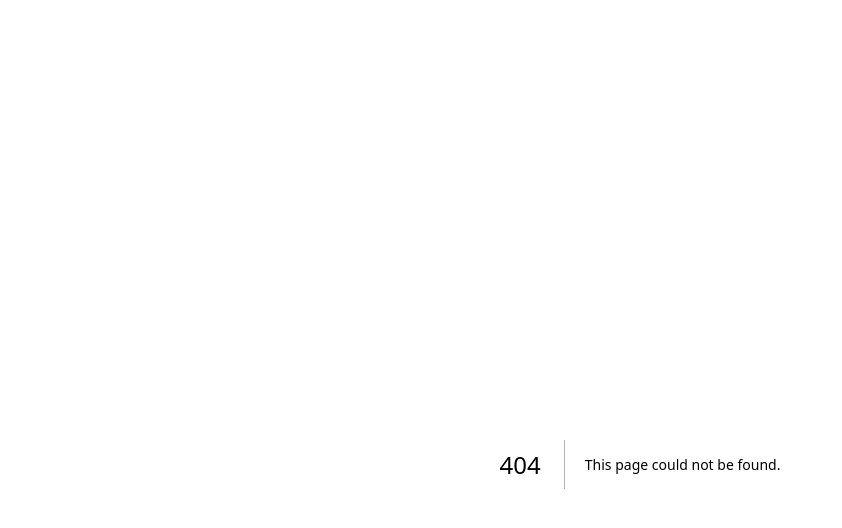
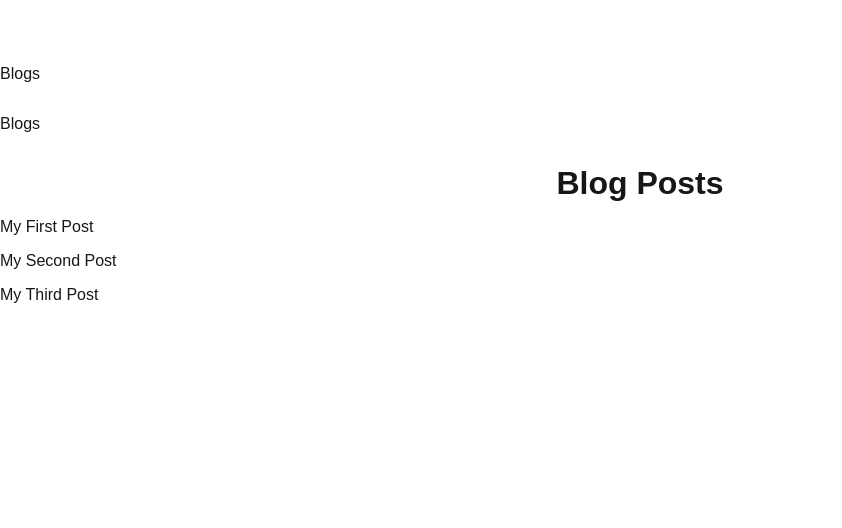
Before and after one commit to Natata08/hyf-homework, a Next.js app in the folder react/react2/week1/my-app/: page /blogs in a window 1280 px wide. Before the commit this address had no page. Shown: the top 528 px of the page, without its empty margins (0-842 px from the left). Built offline with nearby package versions, Linux system fonts and the light colour scheme.

Commit message:
create a blog pages with dynamic routes

```diff
--- /dev/null
+++ b/react/react2/week1/my-app/app/blogs/Layout.js
@@ -0,0 +1,14 @@
+import Link from "next/link";
+
+export default function Layout({ children }) {
+  return (
+    <div>
+      <header style={{ marginBottom: "2rem" }}>
+        <nav>
+          <Link href='/blogs'>Blogs</Link>
+        </nav>
+      </header>
+      <main>{children}</main>
+    </div>
+  );
+}
--- /dev/null
+++ b/react/react2/week1/my-app/app/blogs/page.js
@@ -0,0 +1,30 @@
+import Layout from "./Layout.js";
+import Link from "next/link";
+
+const blogPosts = [
+  { slug: "my-first-post", title: "My First Post" },
+  { slug: "my-second-post", title: "My Second Post" },
+  { slug: "my-third-post", title: "My Third Post" },
+];
+
+export default function Blogs() {
+  return (
+    <Layout>
+      <h1 style={{ marginBottom: "1rem", textAlign: "center" }}>Blog Posts</h1>
+      <ul
+        style={{
+          marginBottom: "1rem",
+          display: "flex",
+          flexDirection: "column",
+          gap: "1rem",
+        }}
+      >
+        {blogPosts.map((post) => (
+          <li key={post.slug}>
+            <Link href={`/blogs/${post.slug}`}>{post.title}</Link>
+          </li>
+        ))}
+      </ul>
+    </Layout>
+  );
+}
--- a/react/react2/week1/my-app/app/page.js
+++ b/react/react2/week1/my-app/app/page.js
@@ -20,7 +20,7 @@ export default function Home() {
         </Link>
       </p>
       <p>
-        <Link href='/blog' className={styles.link}>
+        <Link href='/blogs' className={styles.link}>
           Task 3a. Routing and Navigation.
           <br />A Blog Website
         </Link>
```
Also changed, not shown: react/react2/week1/my-app/app/blogs/[slug]/page.js (added, +21 -0 lines), react/react2/week1/my-app/app/blog/page.js (deleted).
